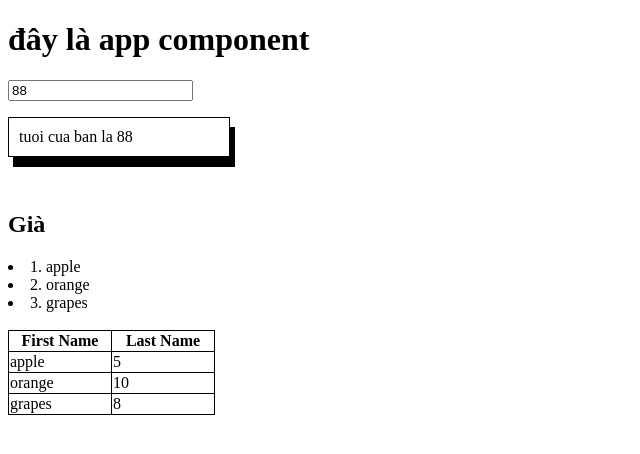
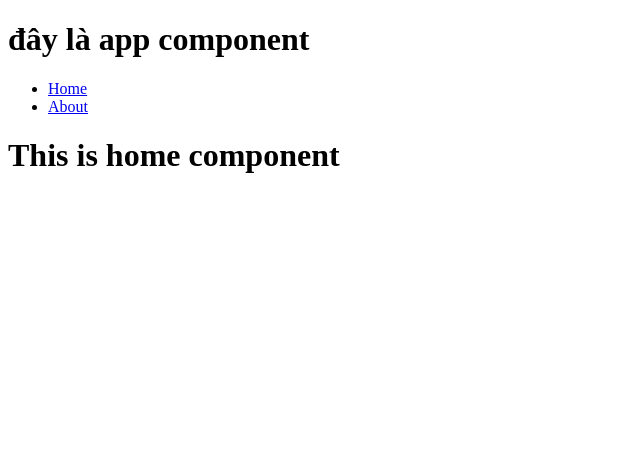
Before and after one commit to quannche150295/Angular15, an Angular app: page / in a window 1280 px wide. Shown: the top 454 px of the page, without its empty margins (0-640 px from the left). Built offline with nearby package versions, Linux system fonts and the light colour scheme.

Commit message:
commit for routing

```diff
--- /dev/null
+++ b/src/app/about/about.component.html
@@ -0,0 +1 @@
+<p>This is about component</p>
--- a/src/app/app-routing.module.ts
+++ b/src/app/app-routing.module.ts
@@ -1,7 +1,14 @@
 import { NgModule } from '@angular/core';
 import { RouterModule, Routes } from '@angular/router';
+import { AboutComponent } from './about/about.component';
+import { HomeComponent } from './home/home.component';
+import { PageNotFoundComponent } from './page-not-found/page-not-found.component';
 
-const routes: Routes = [];
+const routes: Routes = [
+  { path: '', component: HomeComponent },
+  { path: 'about', component: AboutComponent },
+  { path: '**', component: PageNotFoundComponent }
+];
 
 @NgModule({
   imports: [RouterModule.forRoot(routes)],
--- a/src/app/app.component.html
+++ b/src/app/app.component.html
@@ -1,2 +1,8 @@
 <h1>đây là app component</h1>
-<app-home></app-home>
+<nav>
+    <ul>
+        <li><a routerLink="home" routerLinkActive="active">Home</a></li>
+        <li><a routerLink="about" routerLinkActive="active">About</a></li>
+    </ul>
+</nav>
+<router-outlet></router-outlet>
--- a/src/app/app.module.ts
+++ b/src/app/app.module.ts
@@ -5,11 +5,15 @@ import { AppRoutingModule } from './app-routing.module';
 import { AppComponent } from './app.component';
 import { HomeComponent } from './home/home.component';
 import { FormsModule } from '@angular/forms';
+import { AboutComponent } from './about/about.component';
+import { PageNotFoundComponent } from './page-not-found/page-not-found.component';
 
 @NgModule({
   declarations: [
     AppComponent,
-    HomeComponent
+    HomeComponent,
+    AboutComponent,
+    PageNotFoundComponent
   ],
   imports: [
     BrowserModule,
--- a/src/app/home/home.component.html
+++ b/src/app/home/home.component.html
@@ -1,23 +1 @@
-
-<input type="text" [(ngModel)]="age"/>
-<p class="box">tuoi cua ban la {{age}}</p>
-<br>
-<div *ngIf="age <= 18; then tre; else gia">
-
-</div>
-<ng-template #tre><h2>Trẻ</h2></ng-template>
-<ng-template #gia><h2>Già</h2></ng-template>
-<div *ngFor="let fruit of fruits; let i = index">
-    <li>{{i+1}}. {{fruit}}</li>
-</div>
-<br>
-<table class="table">
-    <tr>
-        <th>First Name</th>
-        <th>Last Name</th>
-    </tr>
-    <tr *ngFor="let fruit of objectFruits">
-        <td>{{fruit.name}}</td>
-        <td><span [ngClass]="{'negative':fruit.price<0}">{{fruit.price}}</span></td>
-    </tr>
-</table>
+<h1>This is home component</h1>
--- /dev/null
+++ b/src/app/page-not-found/page-not-found.component.html
@@ -0,0 +1 @@
+<p>page-not-found works!</p>
```
Also changed, not shown: src/app/about/about.component.ts (added, +10 -0 lines), src/app/page-not-found/page-not-found.component.ts (added, +10 -0 lines), src/app/about/about.component.scss (added), src/app/page-not-found/page-not-found.component.scss (added), 2 other files (tests, documents, lock files or other folders).
